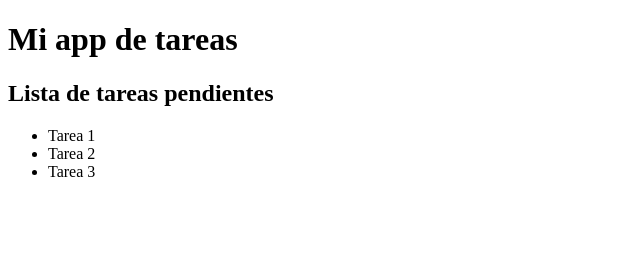
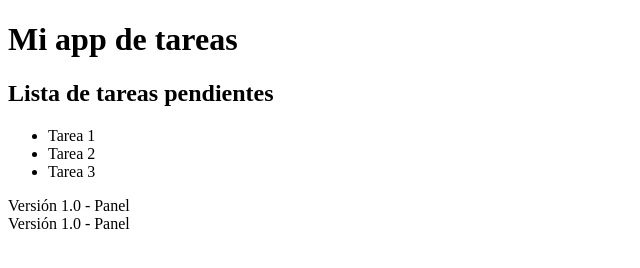
Before and after one commit to luissaez-ruizgijon/web_project1, a plain HTML site: page index.html in a window 1280 px wide. Shown: the whole page, without its empty margins (0-640 px from the left). Drawn offline with Linux system fonts and the light colour scheme.

Commit message:
feat: añadir footer aplicación

```diff
--- a/index.html
+++ b/index.html
@@ -14,7 +14,9 @@
         <li class="tareas">Tarea 3</li>
     </ul>
 
+    <footer>Versión 1.0 - Panel</footer>
     <script src="js/app.js"></script>
+    <footer>Versión 1.0 - Panel</footer>
     <script src="js/app.js"></script>
 </body>
 </html>
```
